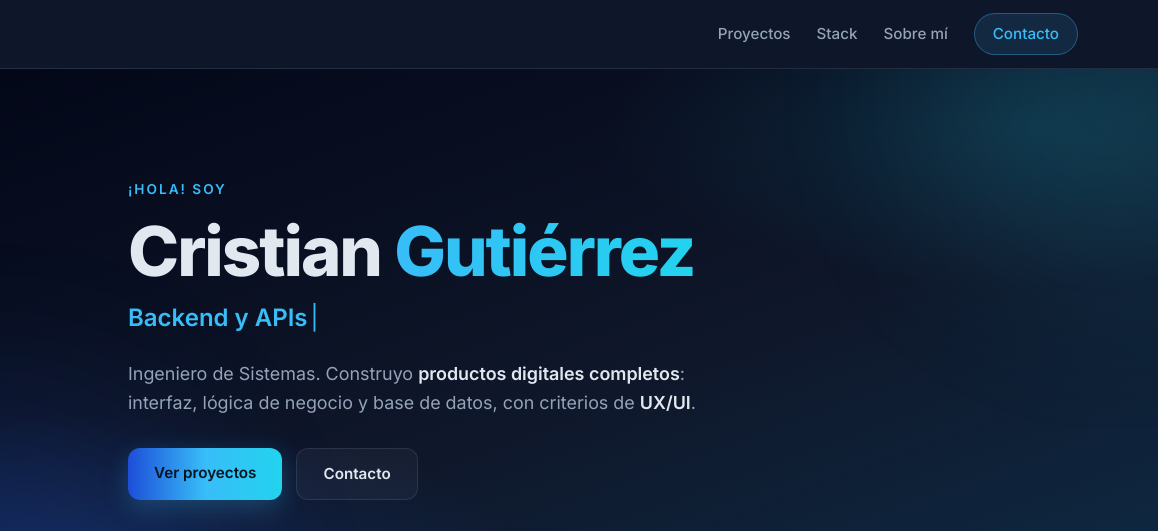
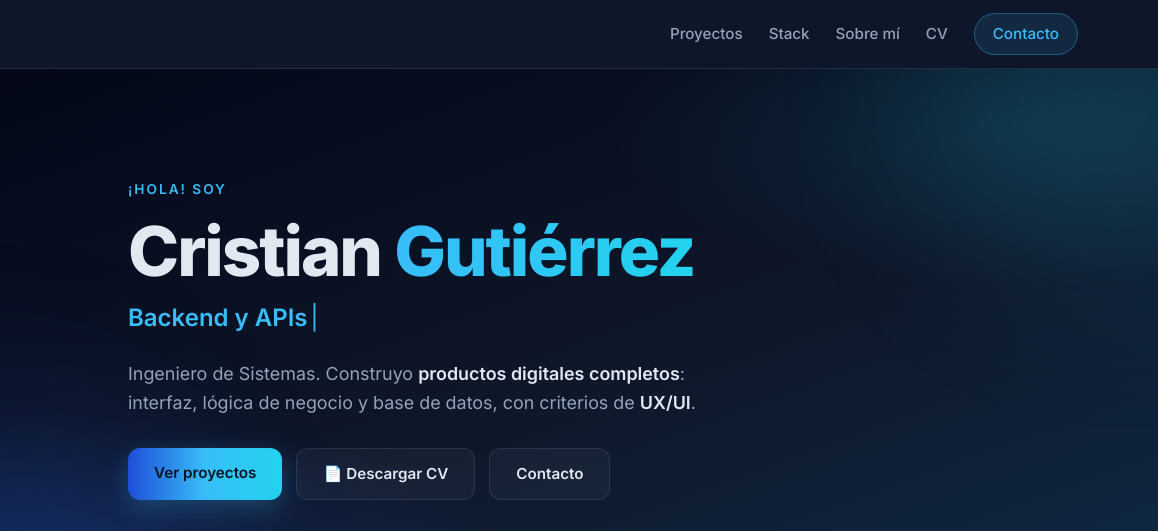
Before and after one commit to cristianagutierrezalc/portfolio, a plain HTML site: page index.html in a window 1280 px wide. Shown: the top 531 px of the page, 122-1280 px from the left. Drawn offline with Linux system fonts and the light colour scheme.

Commit message:
feat: botón Descargar CV en hero + enlace CV en navegación

```diff
--- a/index.html
+++ b/index.html
@@ -26,6 +26,7 @@
         <a href="#proyectos">Proyectos</a>
         <a href="#stack">Stack</a>
         <a href="#sobre-mi">Sobre mí</a>
+        <a href="cv/" target="_blank" rel="noopener">CV</a>
         <a href="#contacto" class="nav-cta">Contacto</a>
       </nav>
       <button class="nav-burger" id="navBurger" aria-label="Abrir menú" aria-expanded="false">
@@ -50,6 +51,7 @@
       </p>
       <div class="hero-actions reveal">
         <a href="#proyectos" class="btn btn-primary">Ver proyectos</a>
+        <a href="cv/" target="_blank" rel="noopener" class="btn btn-ghost">📄 Descargar CV</a>
         <a href="#contacto" class="btn btn-ghost">Contacto</a>
       </div>
       <div class="hero-badges reveal">
```
